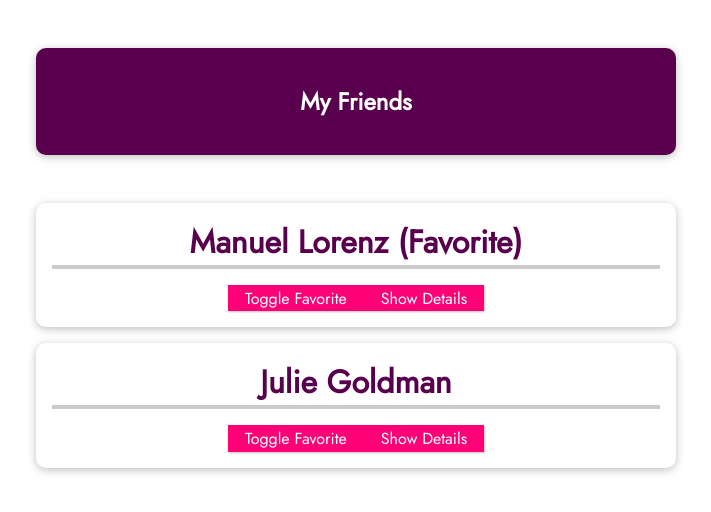
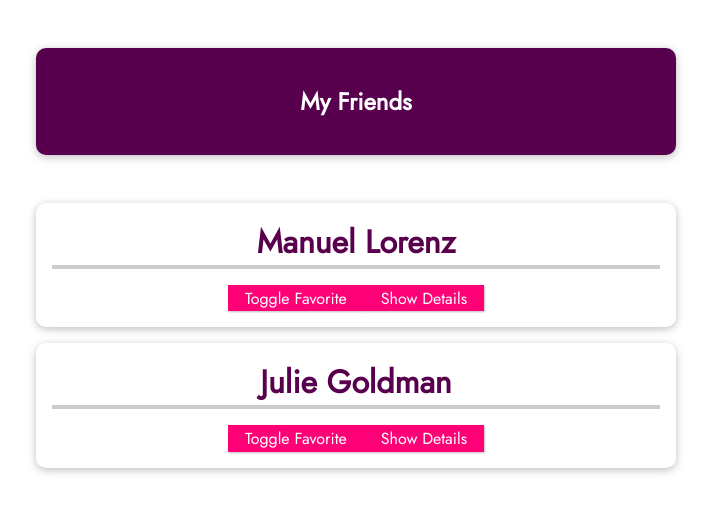
Before and after one commit to michael-kestler/vue-cli-01-a-new-vue-project, a Vue app: page / in a window 1280 px wide. Shown: the top 512 px of the page, without its empty margins (284-995 px from the left). Built offline with nearby package versions, Linux system fonts and the light colour scheme.

Commit message:
dynamically bound the prop values to pass in different data for every friend

```diff
--- a/src/App.vue
+++ b/src/App.vue
@@ -4,16 +4,12 @@
      <header><h1>My Friends</h1></header>
     <ul>
         <friend-contact
-        name="Manuel Lorenz"
-        phone-number="954-749-1358"
-        email-address="manuel@locohost.com"
-        is-favorite="1"
-        ></friend-contact>
-        <friend-contact
-         name="Julie Goldman"
-         phone-number="786-743-1398"
-         email-address="goldfinger@locohost.com"
-         is-favorite="0"
+        v-for="friend in friends"
+        :key="friend.id"
+        :name="friend.name"
+        :phone-number="friend.phone"
+        :email-address="friend.email"
+        :is-favorite="true"
         ></friend-contact>
     </ul>
 </section>
--- a/src/components/FriendContact.vue
+++ b/src/components/FriendContact.vue
@@ -27,12 +27,12 @@
             required: true
             },
         isFavorite: {
-            type: String,
+            type: Boolean,
             required: false,
-            default: '0',
-            validator: function(value){
-                return value === '1' || value === '0';
-            }
+            default: false
+            // validator: function(value){
+            //     return value === '1' || value === '0';
+            // }
         }
 
      },
```
